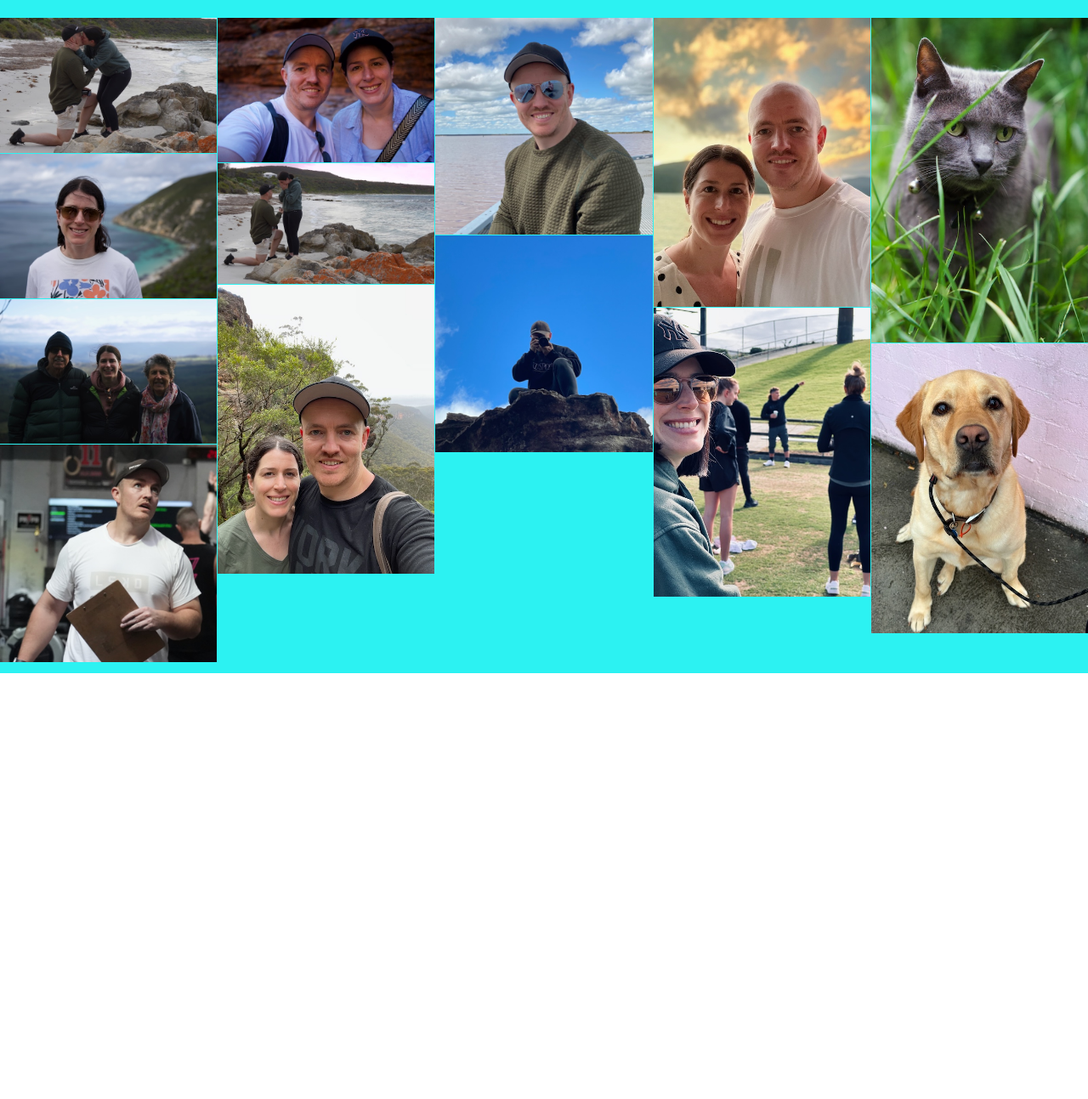
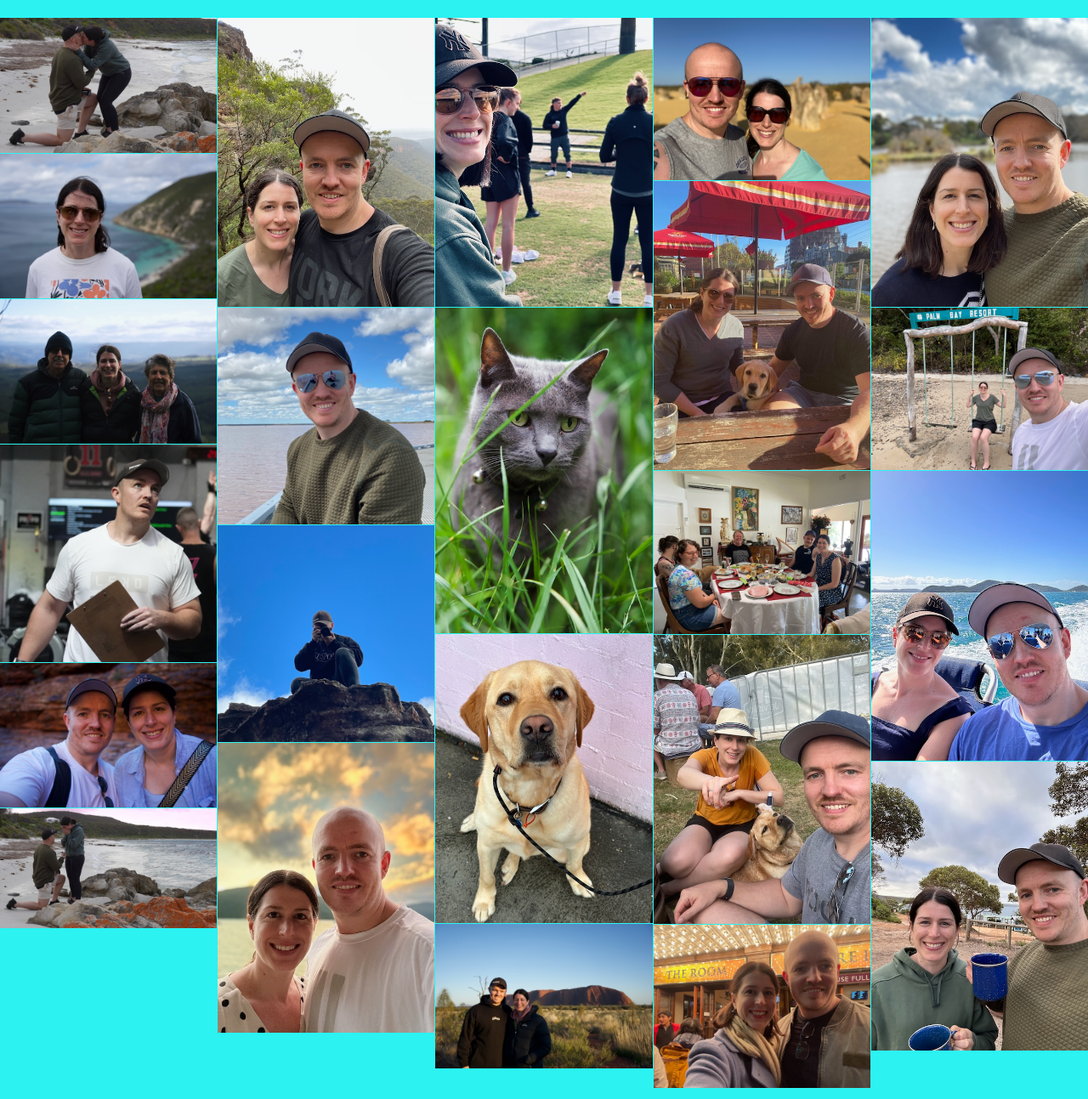
Before and after one commit to lengarvey/wedding, a plain HTML site: page index.html in a window 1280 px wide. Shown: the part 2316-3609 px from the top of the page at 85% size. Before the commit the page ends 3108 px from the top, so only its background shows below. Drawn offline with nearby package versions, Linux system fonts and the light colour scheme; a web font is replaced by a local one.

Commit message:
Adding more pictures to the gallery

```diff
--- a/index.html
+++ b/index.html
@@ -320,7 +320,7 @@
          <img src="./gallery/DSC06012.jpeg" loading="lazy" title="Len judging a competition at Charge" />
          <img src="./gallery/DSC08973.jpeg" loading="lazy" title="Len & Deb at King's Canyon NT" />
          <img src="./gallery/IMG_0350.jpeg" loading="lazy" title="more proposal stuff" />
-         <img src="./gallery/IMG_3020.jpeg" loading="lazy" title="Deb & Len hikinh in the Blue mountains" />
+         <img src="./gallery/IMG_3020.jpeg" loading="lazy" title="Deb & Len hiking in the Blue mountains" />
          <img src="./gallery/IMG_3535.jpeg" loading="lazy" title="Len with reflective glasses by a salt lake" />
          <img src="./gallery/IMG_4453.jpeg" loading="lazy" title="Len taking a photo in the blue mountains" />
          <img src="./gallery/IMG_4849.jpeg" loading="lazy" title="Deb & Len with a crazy sunset in the Whitsundays" />
@@ -328,6 +328,16 @@
 
          <img src="./gallery/DSC00266 Edited.jpeg" loading="lazy" title="Molly prowling" />
          <img src="./gallery/IMG_6712.jpeg" loading="lazy" title="The real star - Marlowe" />
+        	<img src="./gallery/DSC08680.jpeg" loading="lazy" title="" />
+           <img src="./gallery/IMG_0410.jpeg" loading="lazy" title="" />
+         	<img src="./gallery/IMG_1769.jpeg" loading="lazy" title="" />
+         	<img src="./gallery/IMG_2626.jpeg" loading="lazy" title="" />
+         	<img src="./gallery/IMG_3163.jpeg" loading="lazy" title="" />
+         	<img src="./gallery/IMG_3877.jpeg" loading="lazy" title="" />
+         	<img src="./gallery/IMG_4290.jpeg" loading="lazy" title="" />
+         	<img src="./gallery/IMG_4835.jpeg" loading="lazy" title="" />
+         	<img src="./gallery/IMG_4967.jpeg" loading="lazy" title="" />
+         	<img src="./gallery/IMG_5249.jpeg" loading="lazy" title="" />
       </div>
     </div>
   </div>
```
Also changed, not shown: gallery/DSC08680.jpeg (added), gallery/IMG_0410.jpeg (added), gallery/IMG_1769.jpeg (added), gallery/IMG_2626.jpeg (added), gallery/IMG_3163.jpeg (added), gallery/IMG_3877.jpeg (added), gallery/IMG_4290.jpeg (added), gallery/IMG_4835.jpeg (added), gallery/IMG_4967.jpeg (added), gallery/IMG_5249.jpeg (added).
